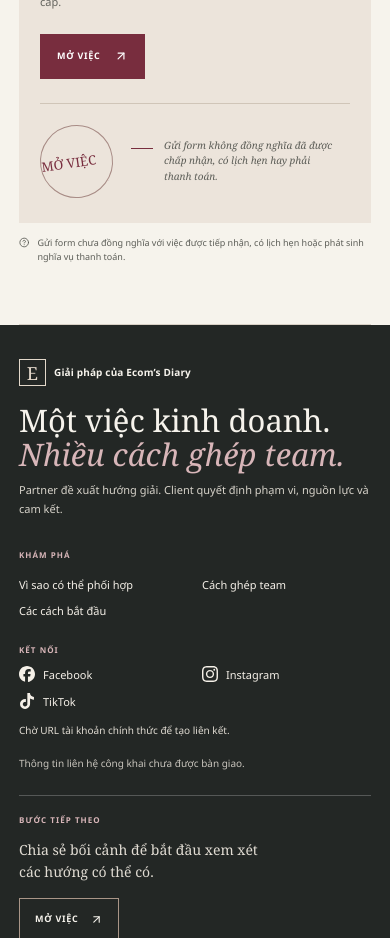
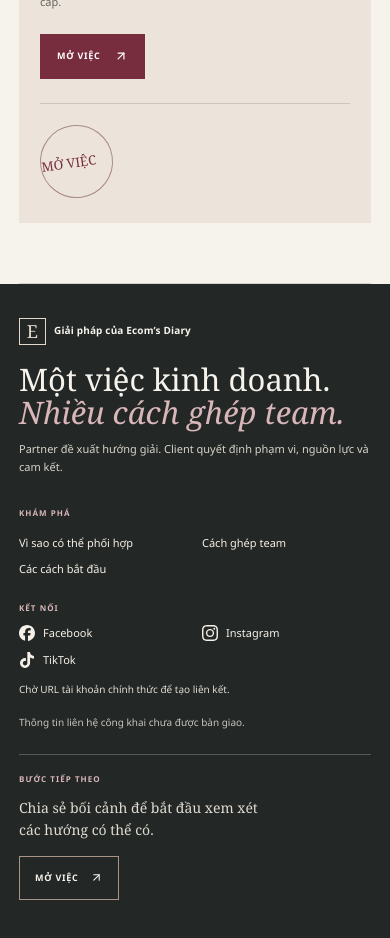
Before and after one commit to themanhhhh/demot10, a Next.js app: page / in a window 390 px wide. Shown: the part 4840-5778 px from the top of the page. Built offline with nearby package versions, Linux system fonts and the light colour scheme.

Commit message:
refactor: remove unused CircleHelp component and related note from landing page

```diff
--- a/src/app/globals.css
+++ b/src/app/globals.css
@@ -210,14 +210,8 @@ h1 em, h2 em { color: var(--burgundy); font-weight: 400; letter-spacing: 0; }
 .start-copy h2 { margin-bottom: 17px; }
 .start-copy > p:not(.eyebrow) { max-width: 470px; margin-bottom: 22px; color: #64645e; font-size: 13px; line-height: 1.8; }
 .start-aside { min-height: 260px; display: flex; flex-direction: column; align-items: center; justify-content: center; border-left: 1px solid #d0c5b8; }
-.start-seal { width: 117px; height: 117px; margin-bottom: 25px; border: 1px solid #a88c86; border-radius: 50%; display: flex; align-items: center; justify-content: center; gap: 5px; color: var(--burgundy); font: 22px var(--serif); transform: rotate(-8deg); }
+.start-seal { width: 117px; height: 117px; margin-bottom: 0; border: 1px solid #a88c86; border-radius: 50%; display: flex; align-items: center; justify-content: center; gap: 5px; color: var(--burgundy); font: 22px var(--serif); transform: rotate(-8deg); }
 .seal-arrow { align-self: flex-end; padding-bottom: 20px; font: 14px var(--sans); }
-.start-note { max-width: 275px; display: flex; gap: 11px; align-items: flex-start; }
-.note-rule { width: 22px; height: 1px; margin-top: 10px; flex: 0 0 auto; background: var(--burgundy); }
-.start-note p { margin: 0; color: var(--muted); font: italic 12px/1.55 var(--serif); }
-.start-safety { margin-top: 13px; display: flex; justify-content: center; align-items: center; gap: 8px; color: var(--muted); font-size: 10px; }
-.start-safety span { color: var(--burgundy); }
-.start-safety p { margin: 0; }
 
 .site-footer { width: 100%; margin: 0; padding: 50px max(48px, calc((100% - 1280px) / 2)); background: var(--ink); color: var(--ivory); }
 .footer-main { width: min(100%, 1280px); margin-inline: auto; display: grid; grid-template-columns: minmax(0, 1.2fr) minmax(150px, .65fr) minmax(185px, .8fr) minmax(190px, .8fr); gap: clamp(18px, 3vw, 48px); }
@@ -456,9 +450,6 @@ h1 em, h2 em { color: var(--burgundy); font-weight: 400; letter-spacing: 0; }
   .start-aside { min-height: 0; padding-top: 21px; border-top: 1px solid #d0c5b8; border-left: 0; flex-direction: row; justify-content: flex-start; gap: 18px; }
   .start-seal { width: 73px; height: 73px; margin: 0; gap: 3px; font-size: 13px; }
   .seal-arrow { padding-bottom: 12px; font-size: 10px; }
-  .start-note { max-width: 205px; }
-  .start-note p { font-size: 10px; }
-  .start-safety { align-items: flex-start; justify-content: flex-start; font-size: 9px; }
   .site-footer { padding: 34px 19px 14px; }
   .footer-main { grid-template-columns: 1fr; gap: 24px; padding-bottom: 24px; }
   .footer-identity { grid-column: auto; }
--- a/src/components/landing-page.tsx
+++ b/src/components/landing-page.tsx
@@ -10,7 +10,6 @@ import {
   ArrowRight,
   ArrowUpRight,
   Check,
-  CircleHelp,
   MoveRight,
   Sparkles,
   X,
@@ -441,10 +440,8 @@ function StartSection() {
         </div>
         <div className="start-aside">
           <div className="start-seal" aria-hidden="true"><span>MỞ</span><span>VIỆC</span><ArrowUpRight className="seal-arrow" size={13} /></div>
-          <div className="start-note"><span className="note-rule" /><p>Gửi form không đồng nghĩa đã được chấp nhận, có lịch hẹn hay phải thanh toán.</p></div>
         </div>
       </div>
-      <div className="start-safety"><CircleHelp aria-hidden="true" size={13} /><p>Gửi form chưa đồng nghĩa với việc được tiếp nhận, có lịch hẹn hoặc phát sinh nghĩa vụ thanh toán.</p></div>
     </section>
   );
 }
```
